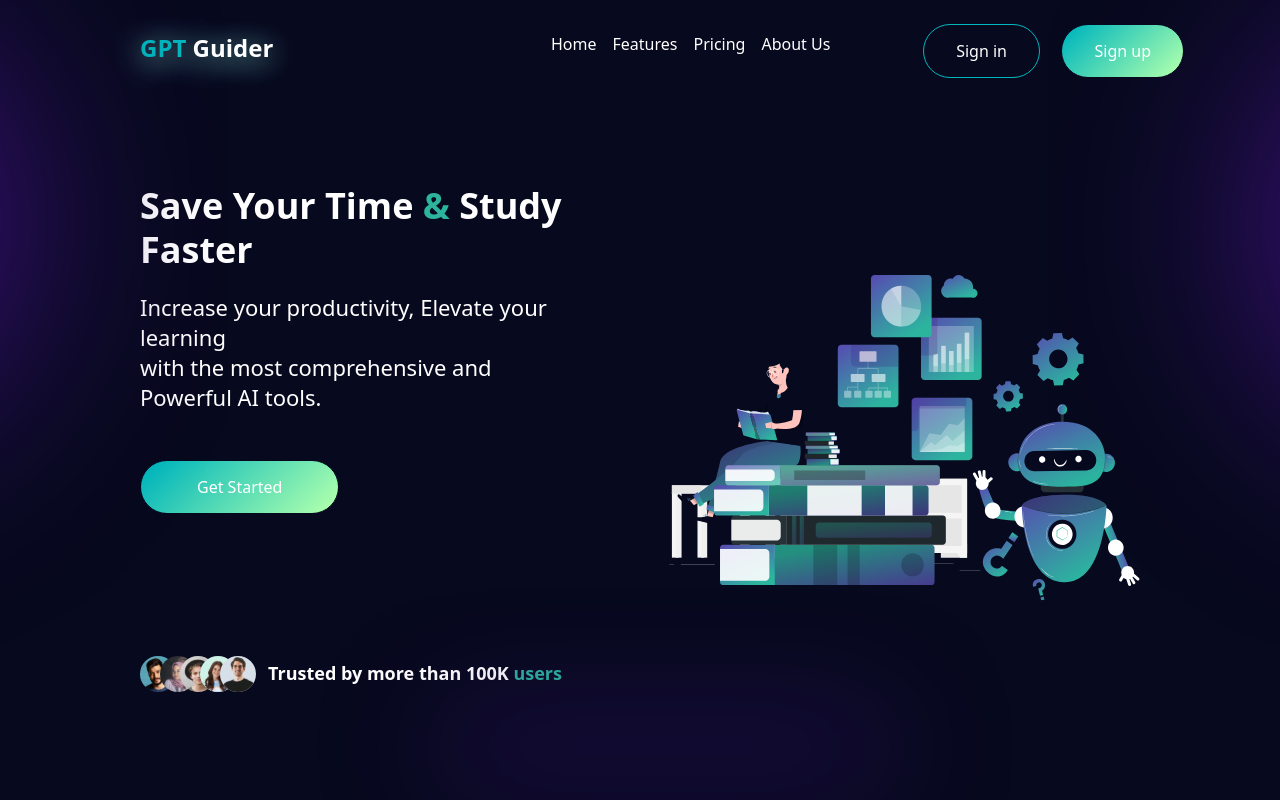
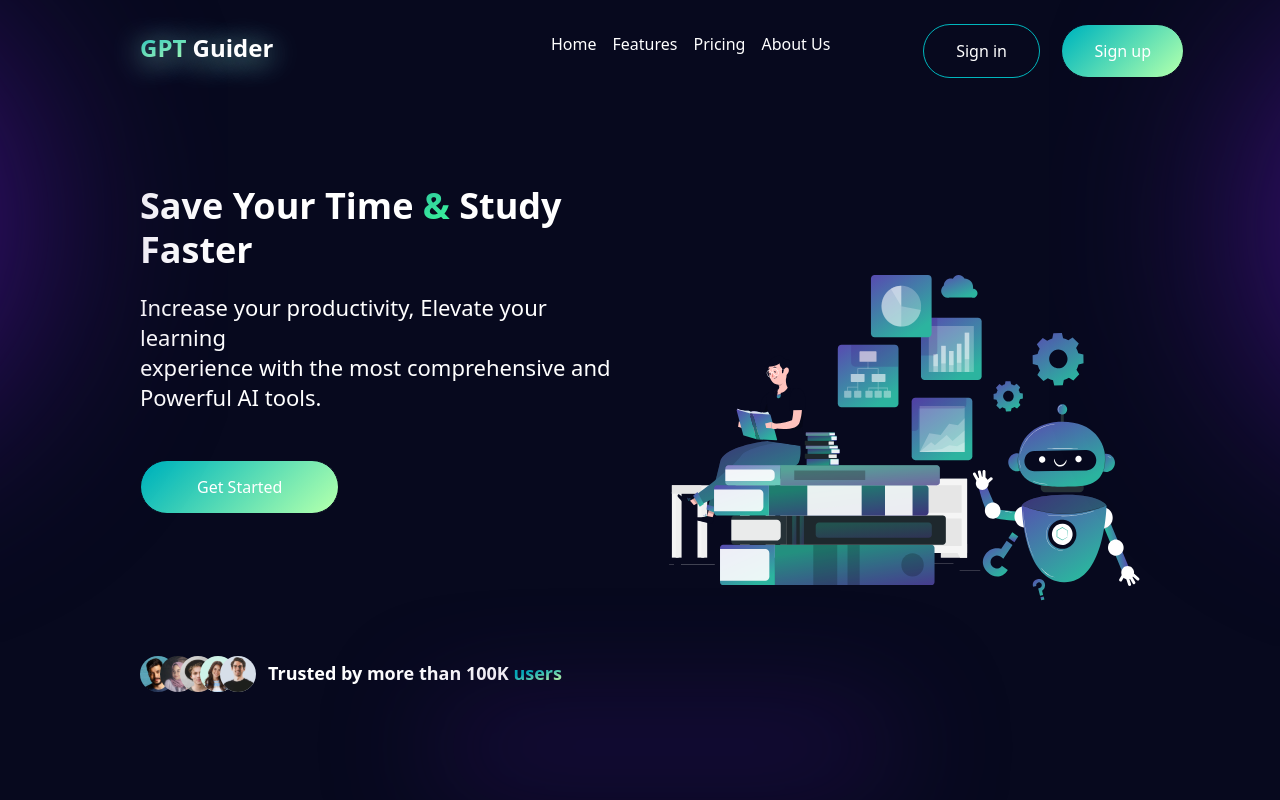
Before and after one commit to shahzaibimran7/GPT-GUIDER, a React (Create React App) app: page / in a window 1280 px wide. Shown: the top 800 px of the page. Built offline with nearby package versions, Linux system fonts and the light colour scheme.

Commit message:
Hero fixes

```diff
--- a/src/components/Footer.jsx
+++ b/src/components/Footer.jsx
@@ -11,7 +11,7 @@ const Footer = () => {
           href="/"
           className="text-white text-center font-poppins font-semibold text-2xl leading-[32px] pt-2"
         >
-          <span className="text-[#00B6BD] text-shadow-custom text-shadow-lg">
+          <span className="text-custom-3 text-shadow-custom text-shadow-lg">
             GPT
           </span>{" "}
           <span className="text-shadow-custom text-shadow-lg">Guider</span>
--- a/src/components/Hero.jsx
+++ b/src/components/Hero.jsx
@@ -3,21 +3,20 @@ import HeriIcon from "../Assets/hero-image.svg";
 import Avatars from "../Assets/avatars.svg";
 import Ellipse from "../Assets/img2.svg";
 import EllipseTopLeft from "../Assets/img1.svg";
-import '../App.css'
+import "../App.css";
 const Hero = () => {
   return (
     <div>
-
       <section className="xl:pt-[120px] lg:pt-[100px] flex justify-between hero-container ellipse-container">
-<img src={Ellipse} alt="" className="ellipse"/>
-<img src={EllipseTopLeft} alt="" className="ellipseTopLeft"/>
+        <img src={Ellipse} alt="" className="ellipse" />
+        <img src={EllipseTopLeft} alt="" className="ellipseTopLeft" />
         <div className="flex flex-col">
           <h1 className="text-white text-4xl font-poppins font-bold xl:leading-[44px] lg:leading-[36px]">
-          Save Your Time <span className="text-[#2CB49F]">&</span> Study Faster
+            Save Your Time <span className="text-custom">&</span> Study Faster
           </h1>
           <h1 className="text-white text-[22px] font-poppins font-normal leading-[30px] pt-5">
-          Increase your productivity, Elevate your learning<br></br> with the most
-          comprehensive and<br></br> Powerful AI tools.
+            Increase your productivity, Elevate your learning<br></br>experience
+            with the most comprehensive and<br></br> Powerful AI tools.
           </h1>
 
           <div className="xl:pt-12 lg:pt-10">
@@ -29,7 +28,7 @@ const Hero = () => {
             <img src={Avatars} alt="" />
             <h1 className="text-white text-lg font-poppins font-semibold leading-[26px] ml-3 mt-1 whitespace-nowrap">
               Trusted by more than 100K{" "}
-            <span className="text-[#2CB49F]">users</span>
+              <span className="text-custom-2">users</span>
             </h1>
           </div>
         </div>
--- a/src/components/Navbar.jsx
+++ b/src/components/Navbar.jsx
@@ -25,7 +25,7 @@ const Navbar = () => {
           to="/"
           className="text-white text-center font-poppins font-semibold text-2xl leading-[32px] pt-2"
         >
-          <span className="text-[#00B6BD] text-shadow-custom text-shadow-lg">
+          <span className="text-custom-3 text-shadow-custom text-shadow-lg">
             GPT
           </span>{" "}
           <span className="text-shadow-custom text-shadow-lg">Guider</span>
--- a/src/index.css
+++ b/src/index.css
@@ -8,3 +8,21 @@
 .custom-border {
   border: 2px solid var(--blue, #642cb6);
 }
+.text-custom {
+  background: linear-gradient(148deg, #2cb49f -24.15%, #39f29b 84.3%);
+  -webkit-background-clip: text;
+  background-clip: text;
+  color: transparent;
+}
+.text-custom-2 {
+  background: linear-gradient(164deg, #00b6bd 41.09%, #acffad 78.94%);
+  -webkit-background-clip: text;
+  background-clip: text;
+  color: transparent;
+}
+.text-custom-3 {
+  background: linear-gradient(161deg, #00b6bd -7.71%, #acffad 91.17%);
+  -webkit-background-clip: text;
+  background-clip: text;
+  color: transparent;
+}
--- a/tailwind.config.js
+++ b/tailwind.config.js
@@ -7,6 +7,8 @@ module.exports = {
         "Green-gradient":
           "linear-gradient(137deg, #00B6BD 5.28%, #ACFFAD 95.01%)",
         "Blue-gradient": "linear-gradient(to bottom right, #642cb6, #2cb49f)",
+        "Green-gradient-2":
+          "linear-gradient(148deg, #2CB49F -24.15%, #39F29B 84.3%)",
       },
     },
   },
```
Lines whose indentation alone changed are shown as unchanged.
